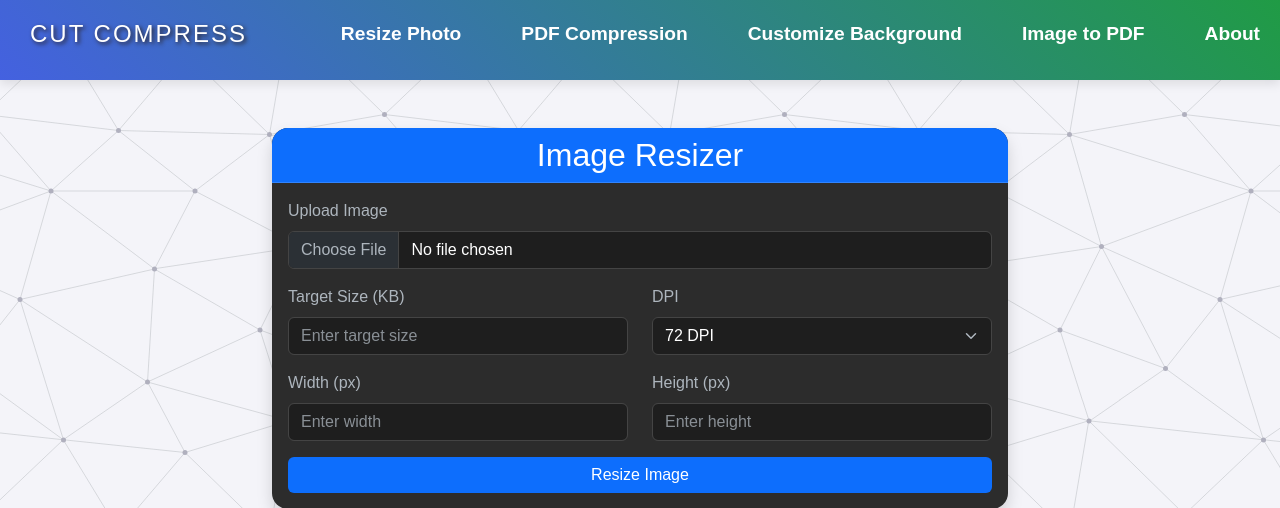
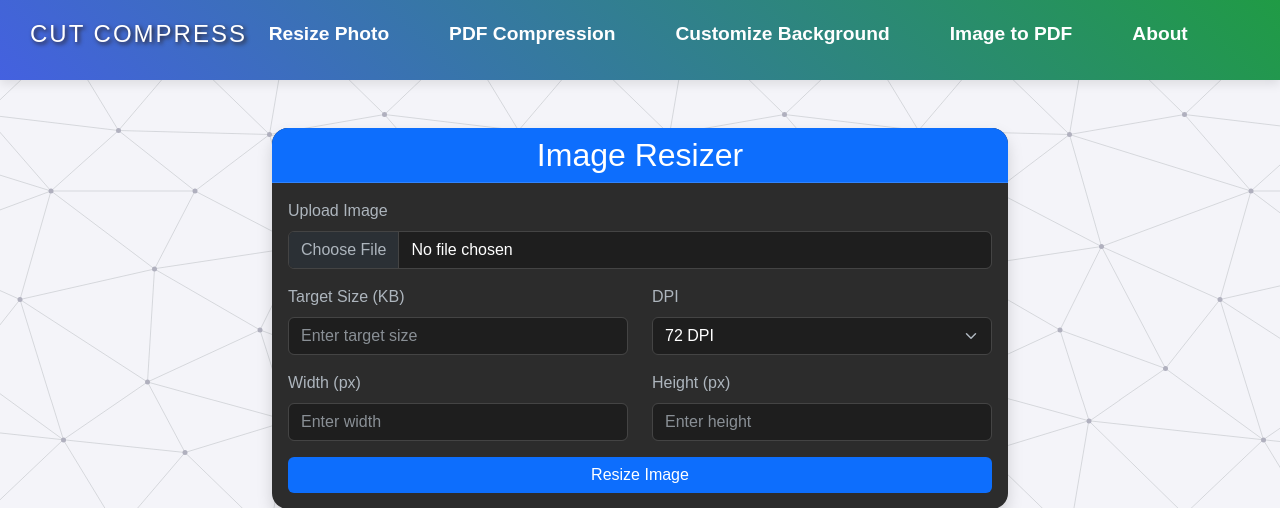
Before and after one commit to artsamir/customize-background, a Flask app: page /photoresizer in a window 1280 px wide. Shown: the top 508 px of the page. Run offline with Flask 3, Linux system fonts and the light colour scheme; some libraries are stand-ins or nearby versions.

Commit message:
Customize Background 3.1

```diff
--- a/main.py
+++ b/main.py
@@ -21,7 +21,7 @@
 # Ensure upload folder exists
 os.makedirs(UPLOAD_FOLDER, exist_ok=True)
 app.config['UPLOAD_FOLDER'] = UPLOAD_FOLDER
-app.config['MAX_CONTENT_LENGTH'] = 5 * 1024 * 1024  # 5MB limit
+app.config['MAX_CONTENT_LENGTH'] = 30 * 1024 * 1024  # 5MB limit
 
 # Helper functions
 def allowed_image_file(filename):
--- a/static/css/photoresizer-styles.css
+++ b/static/css/photoresizer-styles.css
@@ -18,7 +18,7 @@
     background: linear-gradient(45deg, #4461e0, #209b45); /* Gradient Background */
     display: flex;
     align-items: center;
-    justify-content: space-between;
+    justify-content: space-around;
     /* padding: 20px 0px; */
     padding-top: 20px;
     padding-bottom: 15px;
@@ -189,6 +189,7 @@
 
 }
 
+
 @media (max-width: 480px) {
     .navbar {
         padding: 35px 0;
```
